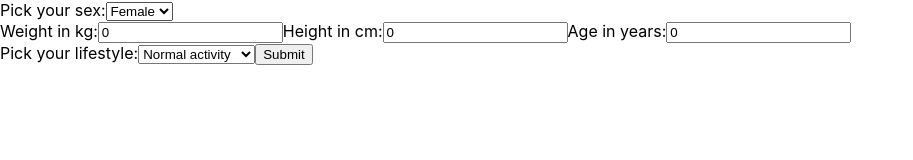
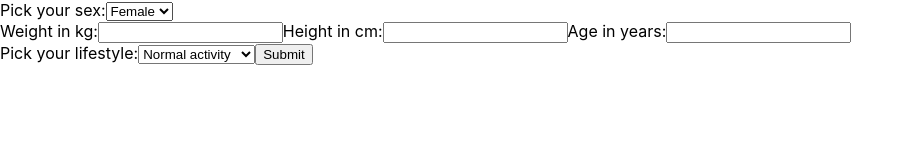
Before and after one commit to laiola/nutrition-calculator, a React (Create React App) app: page / in a window 1280 px wide. Shown: the top 160 px of the page, without its empty margins (0-913 px from the left). Built offline with nearby package versions, Linux system fonts and the light colour scheme.

Commit message:
reworked Characteristics to stateless component

```diff
--- a/src/App.js
+++ b/src/App.js
@@ -1,10 +1,40 @@
-import React, { Component } from 'react';
-import Characteristics from './components/characteristics/Characteristics';
+import React, { Component } from "react";
+import { Characteristics } from "./components/characteristics/Characteristics";
+import { calculateTotalIntake } from "././helper/nutritionCalculator";
+import { FEMALE } from "./constant/Sex";
+import { NORMAL_ACTIVITY } from "./constant/Activity";
 
 class App extends Component {
+  constructor(props) {
+    super(props);
+
+    this.state = {
+      weight: 0,
+      height: 0,
+      age: 0,
+      sex: FEMALE,
+      activity: NORMAL_ACTIVITY
+    };
+  }
+
+  handleChange = event => {
+    this.setState({
+      [event.target.name]: event.target.value
+    });
+  };
+
+  handleSubmit = () => {
+    alert(calculateTotalIntake(this.state));
+  };
+
   render() {
     return (
-      <Characteristics/>
+      <Characteristics
+        sex={this.state.sex}
+        activity={this.state.activity}
+        handleChange={this.handleChange}
+        handleSubmit={this.handleSubmit}
+      />
     );
   }
 }
--- a/src/components/characteristics/Characteristics.js
+++ b/src/components/characteristics/Characteristics.js
@@ -1,38 +1,16 @@
-import React, { Component } from 'react';
-import { calculateTotalIntake } from '../../helper/nutritionCalculator';
+import React from 'react';
 import { MALE, FEMALE } from '../../constant/Sex';
 import { NORMAL_ACTIVITY, NO_ACTIVITY, LOW_ACTIVITY, HIGH_ACTIVITY, EXTREME_ACTIVITY } from '../../constant/Activity';
 
-class Characteristics extends Component {
-    constructor(props) {
-        super(props);
+export const Characteristics = props => {
+    const { handleChange } = props;
 
-        this.state = {
-            weight: 0,
-            height: 0,
-            age: 0,
-            sex: FEMALE,
-            activity: NORMAL_ACTIVITY,
-        }
-    }
-
-    handleChange = event => {
-        this.setState({
-            [event.target.name]: event.target.value
-        });
-    };
-
-    handleSubmit = () => {
-        alert(calculateTotalIntake(this.state));
-    };
-
-    render() {
     return (
         <div className="characteristics">
-                <form onSubmit={this.handleSubmit}>
+            <form onSubmit={props.handleSubmit}>
                 <label>
                     Pick your sex:
-                        <select value={this.state.sex} onChange={this.handleChange} name="sex">
+                    <select value={props.sex} onChange={handleChange} name="sex">
                         <option value={MALE}>Male</option>
                         <option value={FEMALE}>Female</option>
                     </select>
@@ -40,23 +18,20 @@ class Characteristics extends Component {
                 <div>
                     <label>
                         Weight in kg:
-                            <input type="number" step="1" name="weight"
-                                value={this.state.weight} onChange={this.handleChange} />
+                        <input type="number" step="1" name="weight" onChange={handleChange} />
                     </label>
                     <label>
                         Height in cm:
-                            <input type="number" step="1" name="height"
-                                value={this.state.height} onChange={this.handleChange} />
+                        <input type="number" step="1" name="height" onChange={handleChange} />
                     </label>
                     <label>
                         Age in years:
-                            <input type="number" step="1" name="age"
-                                value={this.state.age} onChange={this.handleChange} />
+                        <input type="number" step="1" name="age" onChange={handleChange} />
                     </label>
                 </div>
                 <label>
                     Pick your lifestyle:
-                        <select value={this.state.activity} onChange={this.handleChange} name="activity">
+                    <select value={props.activity} onChange={handleChange} name="activity">
                         <option value={NO_ACTIVITY}>No activity</option>
                         <option value={LOW_ACTIVITY}>Low activity</option>
                         <option value={NORMAL_ACTIVITY}>Normal activity</option>
@@ -68,7 +43,4 @@ class Characteristics extends Component {
             </form>
         </div>
     );
-    }
-}
-
-export default Characteristics;
+};
```
Lines whose indentation alone changed are shown as unchanged.
